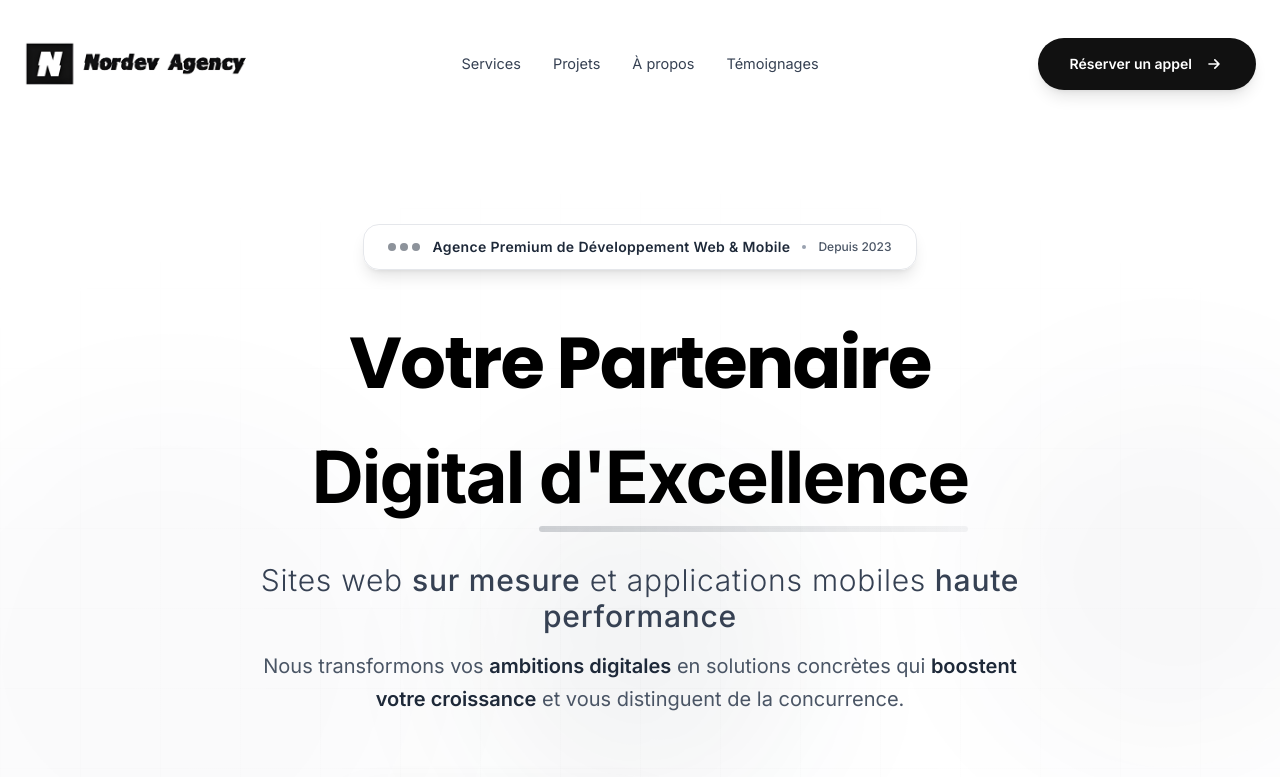
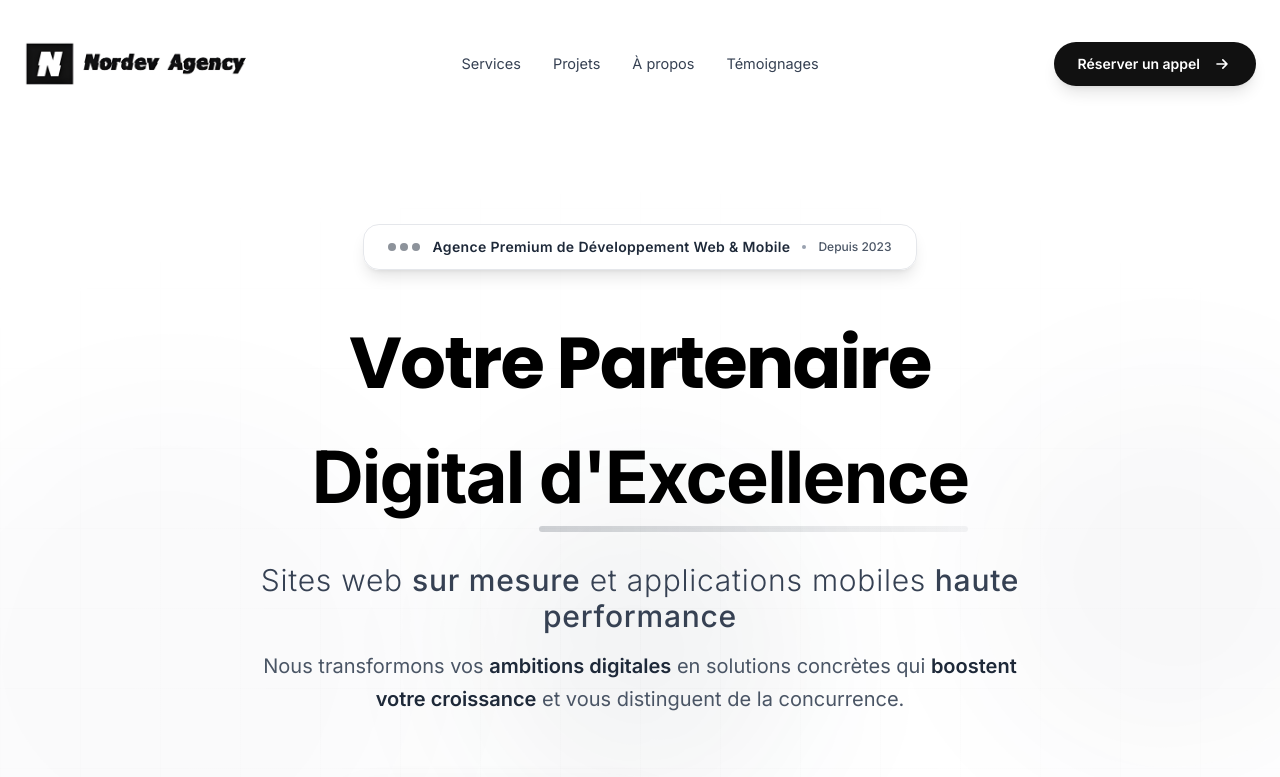
Before and after one commit to freddymk313/nordevagency, a Next.js app: page / in a window 1280 px wide. Shown: the top 777 px of the page. Built offline with nearby package versions, Linux system fonts and the light colour scheme.

Commit message:
header 2

```diff
--- a/components/Header.tsx
+++ b/components/Header.tsx
@@ -101,8 +101,8 @@ export default function Header() {
                   </svg>
                 </button> */}
 
-                <button className="w-full bg-[#111111] text-sm text-white px-8 py-4 rounded-full hover:bg-[#111111]/95 transition-all duration-300 font-semibold shadow-lg hover:shadow-xl transform *hover:-translate-y-1 flex items-center justify-center gap-3 group">
-              <span className="text-sm">Réserver un appel</span>
+                <button className="w-full bg-[#111111] text-sm text-white px-6 py-3 rounded-full hover:bg-[#111111]/95 transition-all duration-300 font-semibold shadow-lg hover:shadow-xl transform *hover:-translate-y-1 flex items-center justify-center gap-3 group">
+              <span className="text-[14px]">Réserver un appel</span>
               <svg
                 className="w-5 h-5 group-hover:translate-x-1 transition-transform"
                 fill="none"
```
